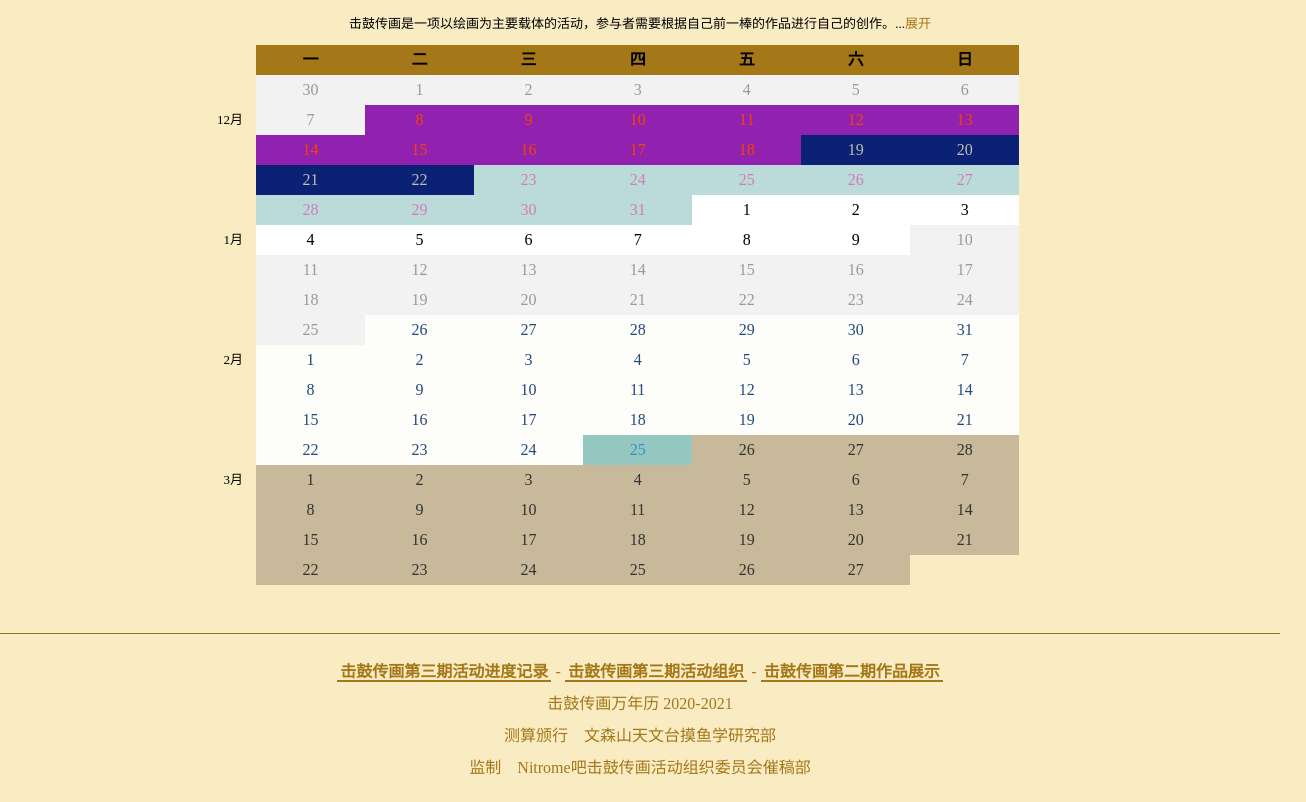
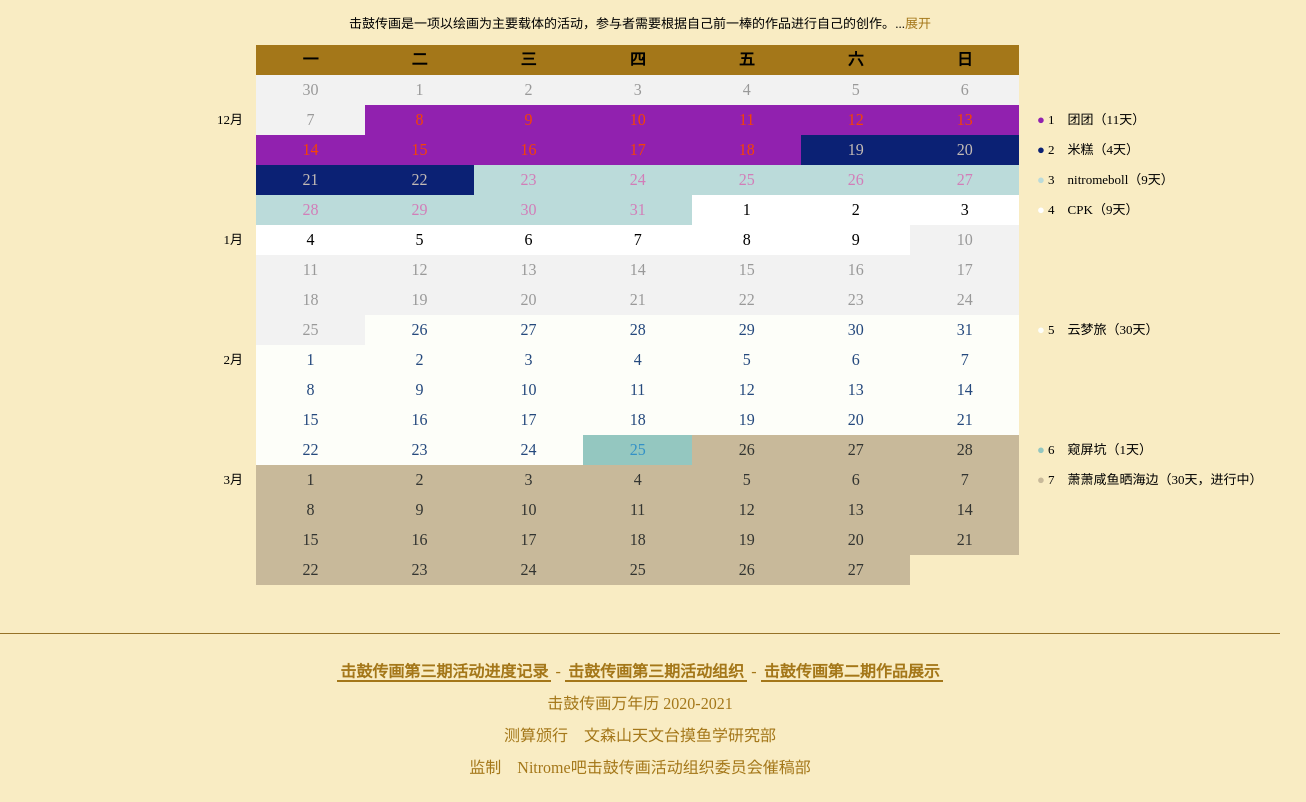
Before and after one commit to CPKaq/nitromebar-calendar, a plain HTML site: page index.html in a window 1280 px wide. Shown: the part 86-888 px from the top of the page, 1306 px wide, since content can reach past the window. Drawn offline with Linux system fonts and the light colour scheme.

Commit message:
add day count

```diff
--- a/calendar.js
+++ b/calendar.js
@@ -3,20 +3,22 @@ const startDate = new Date(2020, 10, 30); //2020年11月30日
 
 var outBox = document.getElementById("data");
 var monthBox = document.getElementById("month");
+var indexBox = document.getElementById("index");
 var d = new Date();
+var i = new Number();
 
 d.setTime(startDate.getTime());
-var index = 0;
+i = 0;
 while(d<=today)
 {
     var para = document.createElement("div");
     var node = document.createTextNode(d.getDate());
     para.className = "daybox";
-    if(d>submitDate[index].date)
+    if(d>submitDate[i].date)
     {
-        index++;
+        i++;
     }
-    para.style = "background: " + submitDate[index].bgColor + "; color: " + submitDate[index].fontColor;
+    para.style = "background: " + submitDate[i].bgColor + "; color: " + submitDate[i].fontColor;
     para.appendChild(node);
     outBox.appendChild(para);
     d.setDate(d.getDate()+1);
@@ -38,3 +40,38 @@ while(d<=today)
 
     d.setDate(d.getDate()+7);
 }
+
+d.setTime(startDate.getTime());
+d.setDate(d.getDate()+6);
+i = 0;
+while(d<=today)
+{
+    var para = document.createElement("div");
+    var node = document.createTextNode("");
+    para.className = "indexbox";
+    if(d>submitDate[i].date)
+    {
+        i++;
+        if(submitDate[i].index>0)
+        {
+            var innerPara = document.createElement("span");
+            var innerNode = document.createTextNode("●");
+            var str = new String();
+            innerPara.appendChild(innerNode);
+            innerPara.style = "color: "+submitDate[i].bgColor;
+            para.appendChild(innerPara);
+            str = " " +submitDate[i].index+"　"+submitDate[i].name;
+            if(i<submitDate.length-1)
+            {
+                str += "（"+(submitDate[i].date-submitDate[i-1].date)/86400000+"天）";
+            }else{
+                str += "（"+Math.floor((today-submitDate[i-1].date)/86400000)+"天，进行中）";
+            }
+            node = document.createTextNode(str);
+        }
+    }
+    para.appendChild(node);
+    indexBox.appendChild(para);
+
+    d.setDate(d.getDate()+7);
+}
--- a/data.js
+++ b/data.js
@@ -1,11 +1,11 @@
 var submitDate = [
-    {date: new Date(2020, 11,  7), bgColor: "#F2F2F2", fontColor: "#999999"},
-    {date: new Date(2020, 11, 18), bgColor: "#9121AF", fontColor: "#F64403"},
-    {date: new Date(2020, 11, 22), bgColor: "#0B2174", fontColor: "#C5BCB5"},
-    {date: new Date(2020, 11, 31), bgColor: "#BBDBDA", fontColor: "#D27DB8"},
-    {date: new Date(2021,  0,  9), bgColor: "#FFFFFF", fontColor: "#000000"},
-    {date: new Date(2021,  0, 25), bgColor: "#F2F2F2", fontColor: "#999999"},
-    {date: new Date(2021,  1, 24), bgColor: "#FDFEF9", fontColor: "#25497D"},
-    {date: new Date(2021,  1, 25), bgColor: "#94C7C0", fontColor: "#3391C7"},
-    {date: new Date(2333, 11, 31), bgColor: "#C8B99A", fontColor: "#323431"},
+    {date: new Date(2020, 11,  7), bgColor: "#F2F2F2", fontColor: "#999999", index: -1},
+    {date: new Date(2020, 11, 18), bgColor: "#9121AF", fontColor: "#F64403", index: 1, name: "团团"},
+    {date: new Date(2020, 11, 22), bgColor: "#0B2174", fontColor: "#C5BCB5", index: 2, name: "米糕"},
+    {date: new Date(2020, 11, 31), bgColor: "#BBDBDA", fontColor: "#D27DB8", index: 3, name: "nitromeboll"},
+    {date: new Date(2021,  0,  9), bgColor: "#FFFFFF", fontColor: "#000000", index: 4, name: "CPK"},
+    {date: new Date(2021,  0, 25), bgColor: "#F2F2F2", fontColor: "#999999", index: -1},
+    {date: new Date(2021,  1, 24), bgColor: "#FDFEF9", fontColor: "#25497D", index: 5, name: "云梦旅"},
+    {date: new Date(2021,  1, 25), bgColor: "#94C7C0", fontColor: "#3391C7", index: 6, name: "窥屏坑"},
+    {date: new Date(2333, 11, 31), bgColor: "#C8B99A", fontColor: "#323431", index: 7, name: "萧萧咸鱼晒海边"},
 ]
--- a/index.html
+++ b/index.html
@@ -17,6 +17,9 @@
         </div>
     </div>
     <div class="right-colomn">
+        <div class="indexbox"></div>
+        <div id="index">
+        </div>
     </div>
     <div class="calendar">
         <div class="calendar-head">
--- a/style.css
+++ b/style.css
@@ -83,6 +83,15 @@ a.link:hover {
     padding: 0 1em;
 }
 
+.indexbox {
+    float: left;
+    width: 100%;
+    height: 30px;
+    line-height: 30px;
+    font-size: small;
+    padding: 0 1em;
+}
+
 .links {
     border-top: #967227 solid 1px;
     padding: 1em;
```
